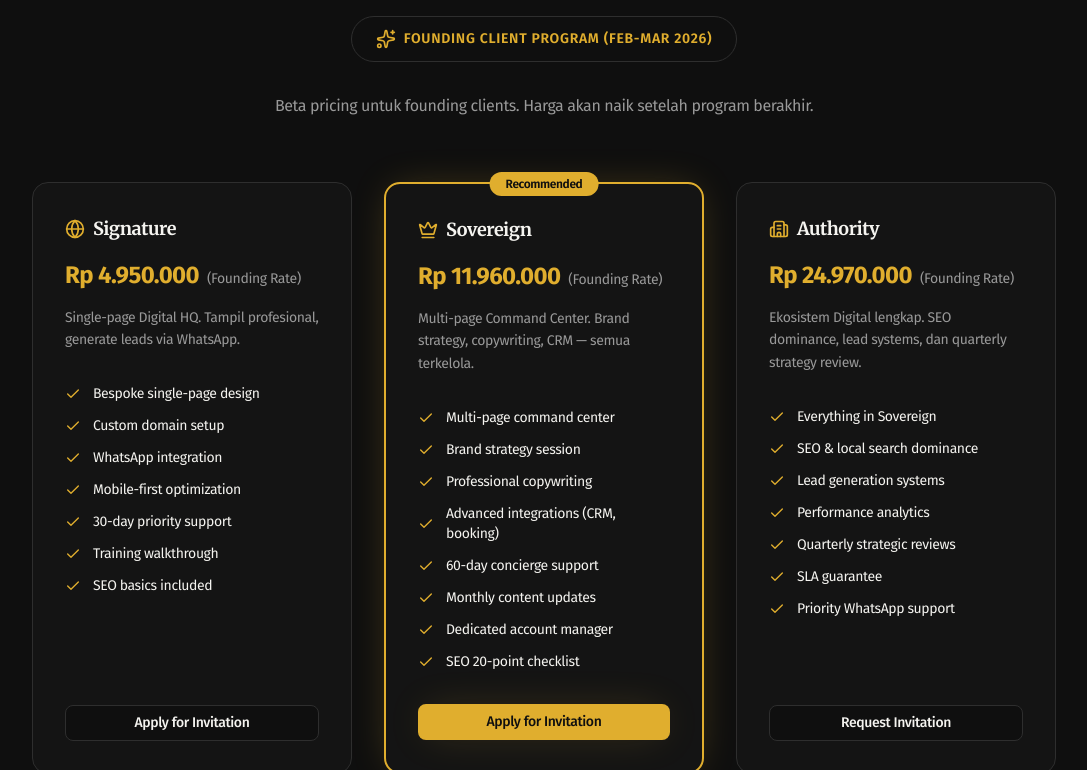
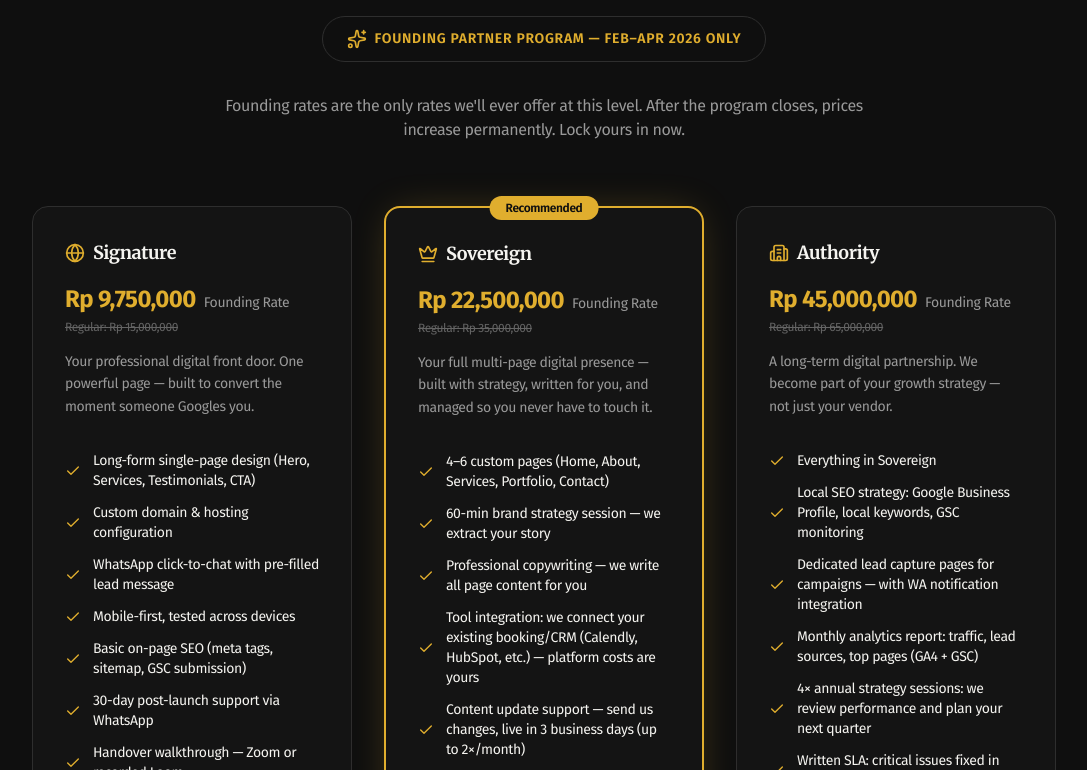
Before and after one commit to ervandra/new.karyakilat.com, a Next.js app: page / in a window 1280 px wide. Shown: the part 7690-8460 px from the top of the page, without its empty margins (96-1183 px from the left). Built offline with nearby package versions, Linux system fonts and the light colour scheme; no server answers.

Commit message:
feat: clarify pricing tier deliverables with honest, specific copy

```diff
--- a/src/components/sections/pricing.tsx
+++ b/src/components/sections/pricing.tsx
@@ -11,17 +11,18 @@
   const plans = [
     {
       name: "Signature",
-      price: "Rp 4.950.000",
-      period: "(Founding Rate)",
-      description: "Single-page Digital HQ. Tampil profesional, generate leads via WhatsApp.",
+      price: "Rp 9,750,000",
+      regularPrice: "Rp 15,000,000",
+      period: "Founding Rate",
+      description: "Your professional digital front door. One powerful page — built to convert the moment someone Googles you.",
       features: [
-        "Bespoke single-page design",
-        "Custom domain setup",
-        "WhatsApp integration",
-        "Mobile-first optimization",
-        "30-day priority support",
-        "Training walkthrough",
-        "SEO basics included",
+        "Long-form single-page design (Hero, Services, Testimonials, CTA)",
+        "Custom domain & hosting configuration",
+        "WhatsApp click-to-chat with pre-filled lead message",
+        "Mobile-first, tested across devices",
+        "Basic on-page SEO (meta tags, sitemap, GSC submission)",
+        "30-day post-launch support via WhatsApp",
+        "Handover walkthrough — Zoom or recorded Loom",
       ],
       buttonText: "Apply for Invitation",
       href: siteConfig.links.whatsappSignature,
@@ -31,18 +32,19 @@
     },
     {
       name: "Sovereign",
-      price: "Rp 11.960.000",
-      period: "(Founding Rate)",
-      description: "Multi-page Command Center. Brand strategy, copywriting, CRM — semua terkelola.",
+      price: "Rp 22,500,000",
+      regularPrice: "Rp 35,000,000",
+      period: "Founding Rate",
+      description: "Your full multi-page digital presence — built with strategy, written for you, and managed so you never have to touch it.",
       features: [
-        "Multi-page command center",
-        "Brand strategy session",
-        "Professional copywriting",
-        "Advanced integrations (CRM, booking)",
-        "60-day concierge support",
-        "Monthly content updates",
-        "Dedicated account manager",
-        "SEO 20-point checklist",
+        "4–6 custom pages (Home, About, Services, Portfolio, Contact)",
+        "60-min brand strategy session — we extract your story",
+        "Professional copywriting — we write all page content for you",
+        "Tool integration: we connect your existing booking/CRM (Calendly, HubSpot, etc.) — platform costs are yours",
+        "Content update support — send us changes, live in 3 business days (up to 2×/month)",
+        "Dedicated point of contact — one person who knows your business",
+        "60-day concierge support via WhatsApp",
+        "SEO 20-point checklist (on-page + technical)",
       ],
       buttonText: "Apply for Invitation",
       href: siteConfig.links.whatsappSovereign,
@@ -52,19 +54,20 @@
     },
     {
       name: "Authority",
-      price: "Rp 24.970.000",
-      period: "(Founding Rate)",
-      description: "Ekosistem Digital lengkap. SEO dominance, lead systems, dan quarterly strategy review.",
+      price: "Rp 45,000,000",
+      regularPrice: "Rp 65,000,000",
+      period: "Founding Rate",
+      description: "A long-term digital partnership. We become part of your growth strategy — not just your vendor.",
       features: [
         "Everything in Sovereign",
-        "SEO & local search dominance",
-        "Lead generation systems",
-        "Performance analytics",
-        "Quarterly strategic reviews",
-        "SLA guarantee",
-        "Priority WhatsApp support",
+        "Local SEO strategy: Google Business Profile, local keywords, GSC monitoring",
+        "Dedicated lead capture pages for campaigns — with WA notification integration",
+        "Monthly analytics report: traffic, lead sources, top pages (GA4 + GSC)",
+        "4× annual strategy sessions: we review performance and plan your next quarter",
+        "Written SLA: critical issues fixed in 24h, updates within 3 business days",
+        "Priority direct WhatsApp line — fastest response across all tiers",
       ],
-      buttonText: "Request Invitation",
+      buttonText: "Apply for Invitation",
       href: siteConfig.links.whatsappAuthority,
       isPopular: false,
       disabled: false,
@@ -74,21 +77,22 @@
 
   return (
     <Section
-      title="Choose Your Partnership"
-      subtitle="Three levels of Digital Business Management — built for serious business owners in BSD & Gading Serpong"
+      title="Invest in Your Digital Authority"
+      subtitle="Three levels of Digital Business Management — each engineered for business leaders in BSD & Gading Serpong"
     >
-      {/* Founding Client Badge */}
+      {/* Founding Partner Badge */}
       <div className="flex justify-center mb-8">
         <div className="inline-flex items-center gap-2 bg-primary/10 border border-primary/30 rounded-full px-6 py-3">
           <Sparkles className="w-5 h-5 text-primary" />
           <span className="text-sm font-semibold text-primary uppercase tracking-wider">
-            Founding Client Program (Feb-Mar 2026)
+            Founding Partner Program — Feb–Apr 2026 Only
           </span>
         </div>
       </div>
 
       <p className="text-center text-muted-foreground mb-8 max-w-2xl mx-auto">
-        Beta pricing untuk founding clients. Harga akan naik setelah program berakhir.
+        Founding rates are the only rates we&apos;ll ever offer at this level.
+        After the program closes, prices increase permanently. Lock yours in now.
       </p>
       <div className="mx-auto grid max-w-5xl grid-cols-1 gap-8 md:grid-cols-3 py-8">
         {plans.map((plan, index) => (
@@ -116,6 +120,9 @@
                 </span>
                 <span className="text-sm text-muted-foreground">{plan.period}</span>
               </div>
+              <p className="text-xs text-muted-foreground mt-1 line-through opacity-60">
+                Regular: {plan.regularPrice}
+              </p>
               <p className="mt-4 text-sm text-muted-foreground leading-relaxed">
                 {plan.description}
               </p>
@@ -146,7 +153,8 @@
         ))}
       </div>
       <p className="text-center text-sm text-muted-foreground mt-4">
-        <span className="text-primary font-medium">Slot tersedia</span> bulan ini untuk menjaga kualitas concierge.
+        Founding rates guaranteed until program closes in April 2026.
+        After that, prices increase permanently. No exceptions.
       </p>
     </Section>
   );
```
Also changed, not shown: 3 other files (tests, documents, lock files or other folders).
